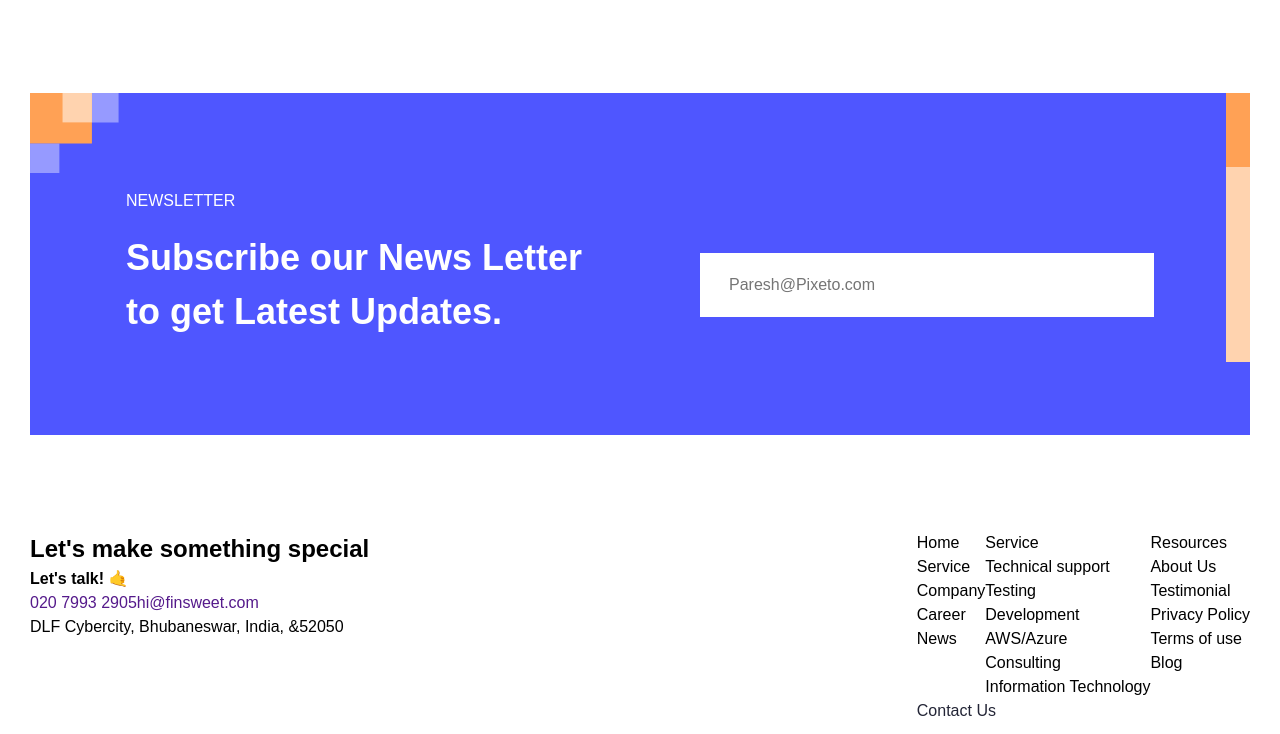
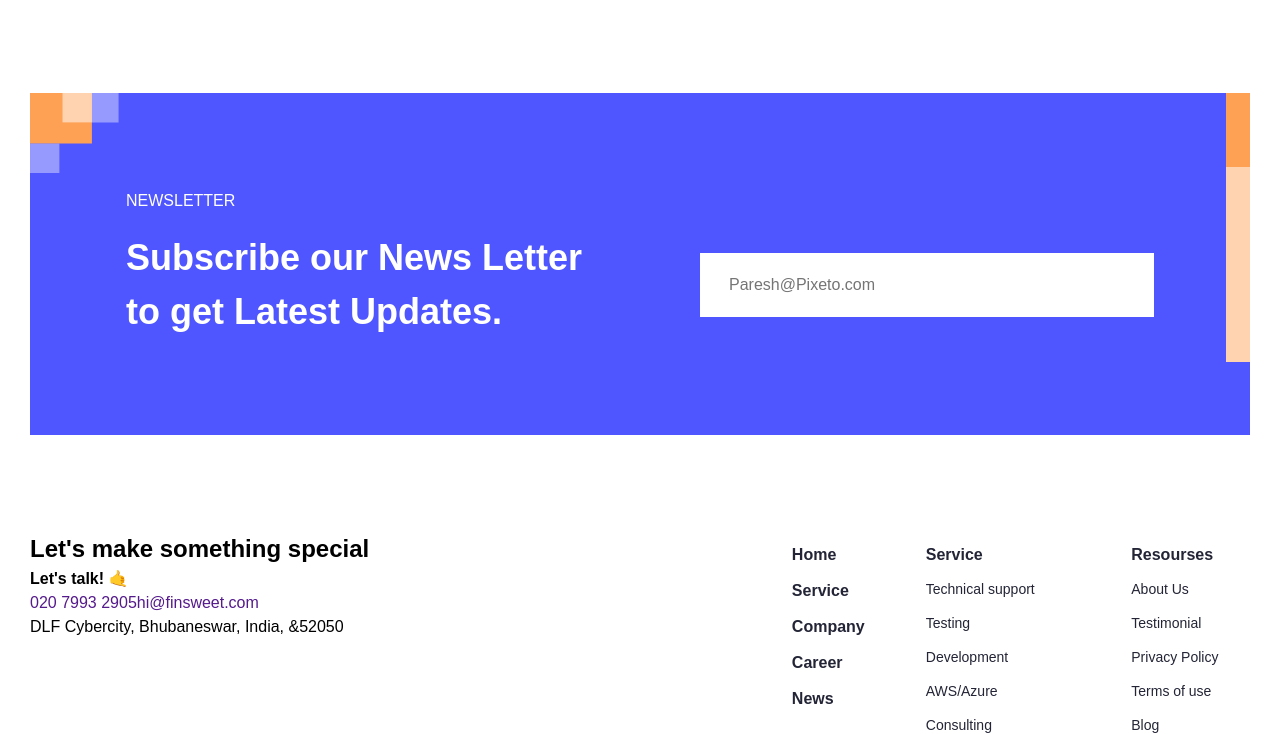
Before and after one commit to Ayubee/finsweet-site, a plain HTML site: page index.html in a window 1280 px wide. Shown: the part 80-814 px from the top of the page. Drawn offline with Linux system fonts and the light colour scheme; a web font is replaced by a local one.

Commit message:
not commit

```diff
--- a/index.html
+++ b/index.html
@@ -85,37 +85,39 @@
           <div class="footer__navigation">
             <div class="footer__links">
               <ul class="footer__column">
-                <li class="footer__link-title">Home</li>
-                <li class="footer__link">Service</li>
-                <li class="footer__link">Company</li>
-                <li class="footer__link">Career</li>
-                <li class="footer__link">News</li>
+                <li class="footer__link-title"><a class="footer__href" href="./index.html">Home</a></li>
+                <li class="footer__link"><a class="footer__href" href="./page/sevice/index.html">Service</a></li>
+                <li class="footer__link"><a class="footer__href" href="./page/copmany/index.html">Company</a></li>
+                <li class="footer__link"><a class="footer__href" href="./page/career/index.html">Career</a></li>
+                <li class="footer__link"><a class="footer__href" href="#">News</a></li>
               </ul>
 
               <ul class="footer__column">
-                <li class="footer__link-title">Service</li>
-                <li class="footer__link">Technical support</li>
-                <li class="footer__link">Testing</li>
-                <li class="footer__link">Development</li>
-                <li class="footer__link">AWS/Azure</li>
-                <li class="footer__link">Consulting</li>
-                <li class="footer__link">Information Technology</li>
+                <li class="footer__link-title"><a class="footer__href" href="#">Service</a></li>
+                <li class="footer__link"><a class="footer_href_link" href="#">Technical support</a></li>
+                <li class="footer__link"><a class="footer_href_link" href="#">Testing</a></li>
+                <li class="footer__link"><a class="footer_href_link" href="#">Development</a></li>
+                <li class="footer__link"><a class="footer_href_link" href="#">AWS/Azure</a></li>
+                <li class="footer__link"><a class="footer_href_link" href="#">Consulting</a></li>
+                <li class="footer__link"><a class="footer_href_link" href="#">Information Technology</a></li>
               </ul>
 
               <ul class="footer__column">
-                <li class="footer__link-title">Resources</li>
-                <li class="footer__link">About Us</li>
-                <li class="footer__link">Testimonial</li>
-                <li class="footer__link">Privacy Policy</li>
-                <li class="footer__link">Terms of use</li>
-                <li class="footer__link">Blog</li>
+                <li class="footer__link-title"><a class="footer__href" href="#">Resourses</a></li>
+                <li class="footer__link"><a class="footer_href_link" href="#">About Us</a></li>
+                <li class="footer__link"><a class="footer_href_link" href="#">Testimonial</a></li>
+                <li class="footer__link"><a class="footer_href_link" href="#">Privacy Policy</a></li>
+                <li class="footer__link"><a class="footer_href_link" href="#">Terms of use</a></li>
+                <li class="footer__link"><a class="footer_href_link" href="#">Blog</a></li>
               </ul>
             </div>
 
             <div class="footer__contact-link">
               <div class="footer__contact-box">
                 <div class="footer__icon"></div>
-                <a href="#" class="footer__btn btn">Contact Us <img class="hedaer__btn__img" src="./img/Icon.svg" alt=""></a>
+                <a href="#" class="footer__btn btn">Contact Us <svg width="21" height="8" viewBox="0 0 21 8" fill="none" xmlns="http://www.w3.org/2000/svg">
+                  <path d="M20.3536 4.35355C20.5488 4.15829 20.5488 3.84171 20.3536 3.64645L17.1716 0.464466C16.9763 0.269204 16.6597 0.269204 16.4645 0.464466C16.2692 0.659728 16.2692 0.976311 16.4645 1.17157L19.2929 4L16.4645 6.82843C16.2692 7.02369 16.2692 7.34027 16.4645 7.53553C16.6597 7.7308 16.9763 7.7308 17.1716 7.53553L20.3536 4.35355ZM0 4.5L20 4.5V3.5L0 3.5L0 4.5Z" fill="white"/>
+                  </svg></a>
               </div>
             </div>
           </div>
--- a/style/global.css
+++ b/style/global.css
@@ -168,11 +168,15 @@ main {
 .content__address {
 }
 .footer__navigation {
+  display: flex;
+  flex-direction: column;
+  justify-content: center;
+  align-items: stretch;
   margin-left: auto;
 }
 .footer__links {
   display: flex;
-  justify-content: space-between;
+  gap: 6.1rem;
 }
 .footer__column {
 }
@@ -181,11 +185,28 @@ main {
 .footer__link {
 }
 .footer__contact-link {
+  margin-left: 350px;
+  margin-top: 9.2rem;
 }
 .footer__contact-box {
 }
 .footer__icon {
 }
 .footer__btn {
+  /* margin-left: auto; */
   color: var(--dark-navy);
 }
+
+.footer_href_link {
+  font-weight: 500;
+  font-size: 1.4rem;
+  color: var(--dark-navy);
+  margin-top: 1.2rem;
+}
+
+.footer__href {
+  margin-top: 1.2rem;
+  font-weight: 600;
+  font-size: 1.6rem;
+  color: var(--dark-navy);
+}
```
